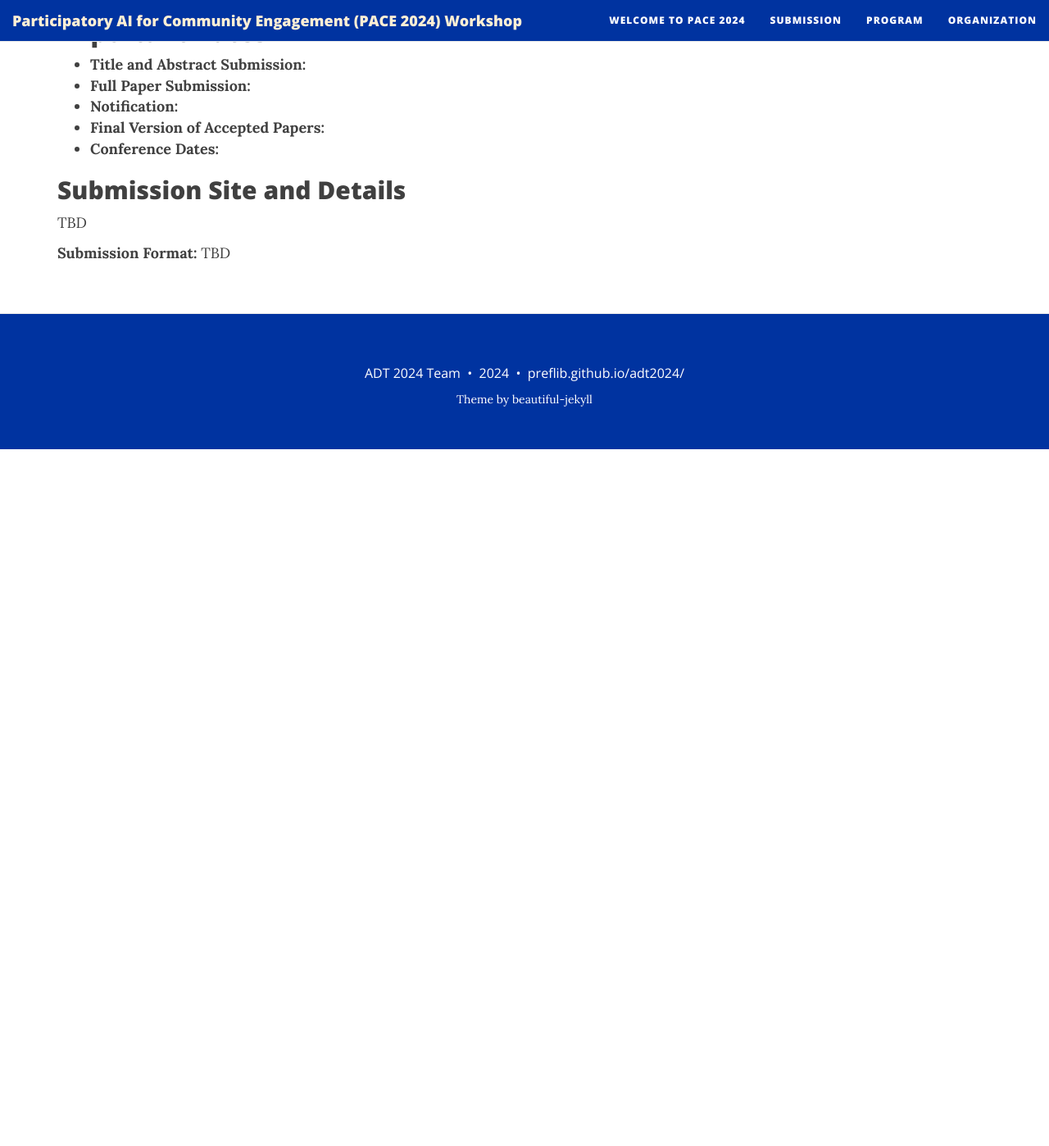
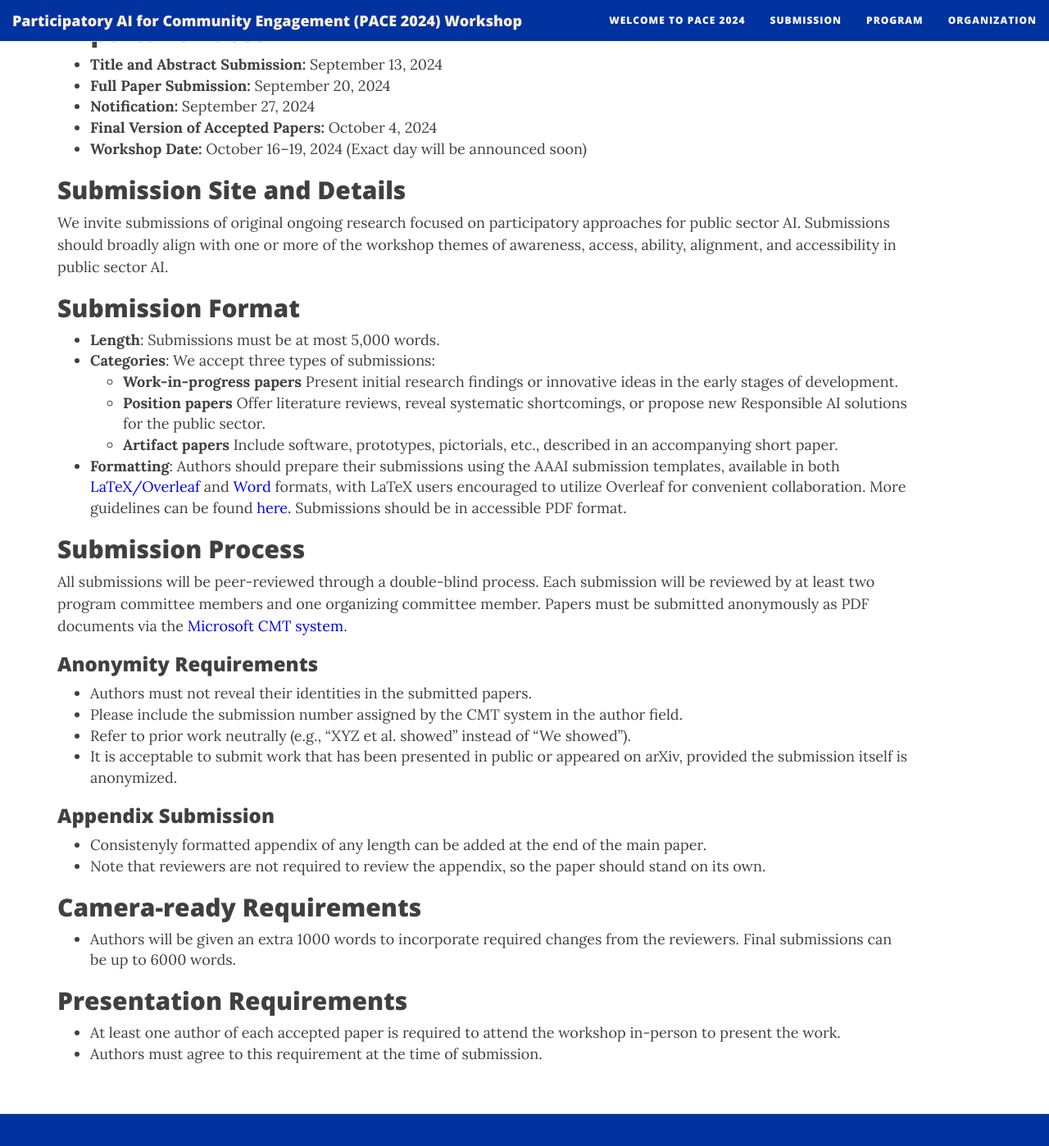
Before and after one commit to TulaneCS/PACE, a Jekyll site: the page built from submission.md, in a window 1280 px wide and 1400 px high, scrolled down 212 px. Shown: the whole window at 82% size. Built offline with Jekyll 4.4.1, drawn with Linux system fonts in a browser that asks for light colours; nearby versions of some CDN libraries; before the commit the page ends 900 px from its top, so only the background shows below that.

Commit message:
updated submissions page

```diff
--- a/submission.md
+++ b/submission.md
@@ -5,13 +5,45 @@ published: true
 ---
 
 ## Important Dates
-* **Title and Abstract Submission:**
-* **Full Paper Submission:**
-* **Notification:**
-* **Final Version of Accepted Papers:**
-* **Conference Dates:**
+* **Title and Abstract Submission:** September 13, 2024
+* **Full Paper Submission:** September 20, 2024
+* **Notification:** September 27, 2024
+* **Final Version of Accepted Papers:** October 4, 2024
+* **Workshop Date:** October 16–19, 2024 (Exact day will be announced soon)
 
 ## Submission Site and Details
-TBD
 
-**Submission Format:** TBD
+We invite submissions of original ongoing research focused on participatory approaches for public sector AI. Submissions should broadly align with one or more of the workshop themes of awareness, access, ability, alignment, and accessibility in public sector AI.
+
+## Submission Format
+- **Length**: Submissions must be at most 5,000 words.
+- **Categories**: We accept three types of submissions:
+  - **Work-in-progress papers** Present initial research findings or innovative ideas in the early stages of development.
+  - **Position papers** Offer literature reviews, reveal systematic shortcomings, or propose new Responsible AI solutions for the public sector.
+  - **Artifact papers**  Include software, prototypes, pictorials, etc., described in an accompanying short paper.
+- **Formatting**: Authors should prepare their submissions using the AAAI submission templates, available in both [LaTeX/Overleaf](https://www.overleaf.com/latex/templates/aaai-press-latex-template/jymjdgdpdmxp) and [Word](https://dx15.sciencesconf.org/conference/dx15/pages/dx.doc) formats, with LaTeX users encouraged to utilize Overleaf for convenient collaboration. More guidelines can be found [here.](https://aaai.org/aaai-conference/submission-instructions/) Submissions should be in accessible PDF format.
+
+## Submission Process
+All submissions will be peer-reviewed through a double-blind process. Each submission will be reviewed by at least two program committee members and one organizing committee member. Papers must be submitted anonymously as PDF documents via the [Microsoft CMT system](https://cmt3.research.microsoft.com/).
+
+### Anonymity Requirements
+- Authors must not reveal their identities in the submitted papers.
+- Please include the submission number assigned by the CMT system in the author field.
+- Refer to prior work neutrally (e.g., "XYZ et al. showed" instead of "We showed").
+- It is acceptable to submit work that has been presented in public or appeared on arXiv, provided the submission itself is anonymized.
+
+### Appendix Submission
+- Consistenyly formatted appendix of any length can be added at the end of the main paper.
+- Note that reviewers are not required to review the appendix, so the paper should stand on its own.
+
+## Camera-ready Requirements
+- Authors will be given an extra 1000 words to incorporate required changes from the reviewers. Final submissions can be up to 6000 words.
+
+## Presentation Requirements
+- At least one author of each accepted paper is required to attend the workshop in-person to present the work.
+- Authors must agree to this requirement at the time of submission.
+
+<!-- For more details, visit our [workshop website](https://tulanecs.github.io/PACE/). -->
+
+
+<!-- [def]: https://aaai.org/aaai-conference/submission-instructions -->
```
